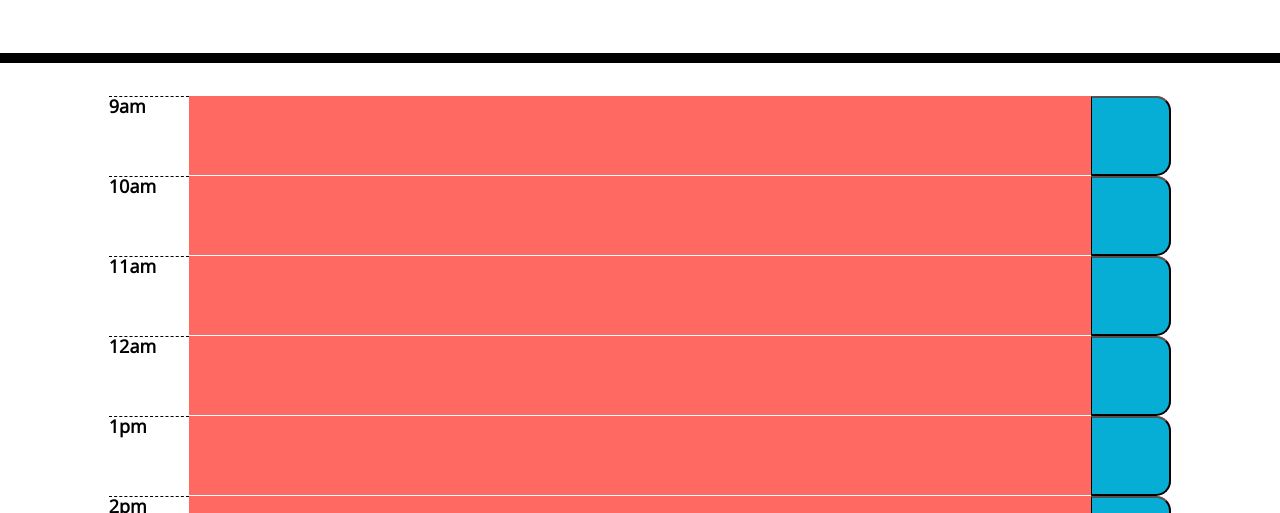
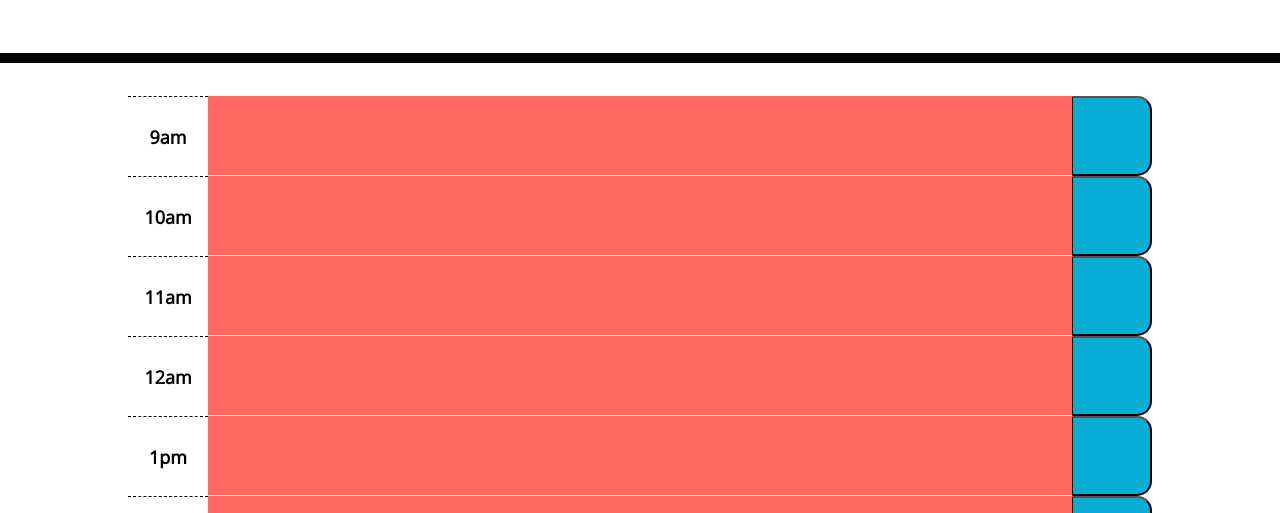
Before and after one commit to Yusen22/Planner_Application, a plain HTML site: page index.html in a window 1280 px wide. Shown: the part 287-800 px from the top of the page. Drawn offline with nearby package versions, Linux system fonts and the light colour scheme.

Commit message:
added code to center hour markers through flex

```diff
--- a/assets/css/style.css
+++ b/assets/css/style.css
@@ -24,7 +24,7 @@ textarea {
 }
 
 .container-fluid {
-  width: 83%;
+  width: 80%;
 }
 
 .description {
@@ -60,6 +60,10 @@ textarea {
   background-color: #ffffff;
   color: #000000;
   border-top: 1px dashed #000000;
+  display: flex;
+  flex-direction: column;
+  justify-content: center;
+  align-items: center;
   height: 80px;
   width: 80px;
   font-size: 18px;
```
